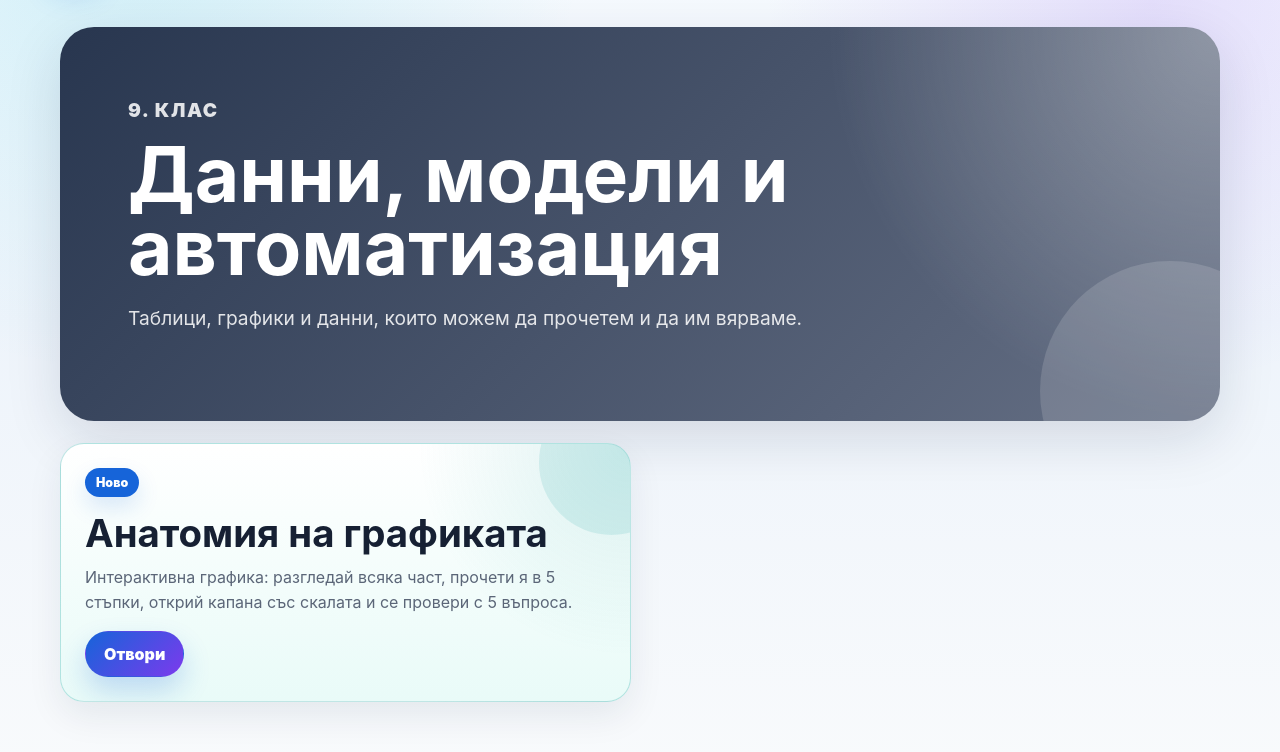
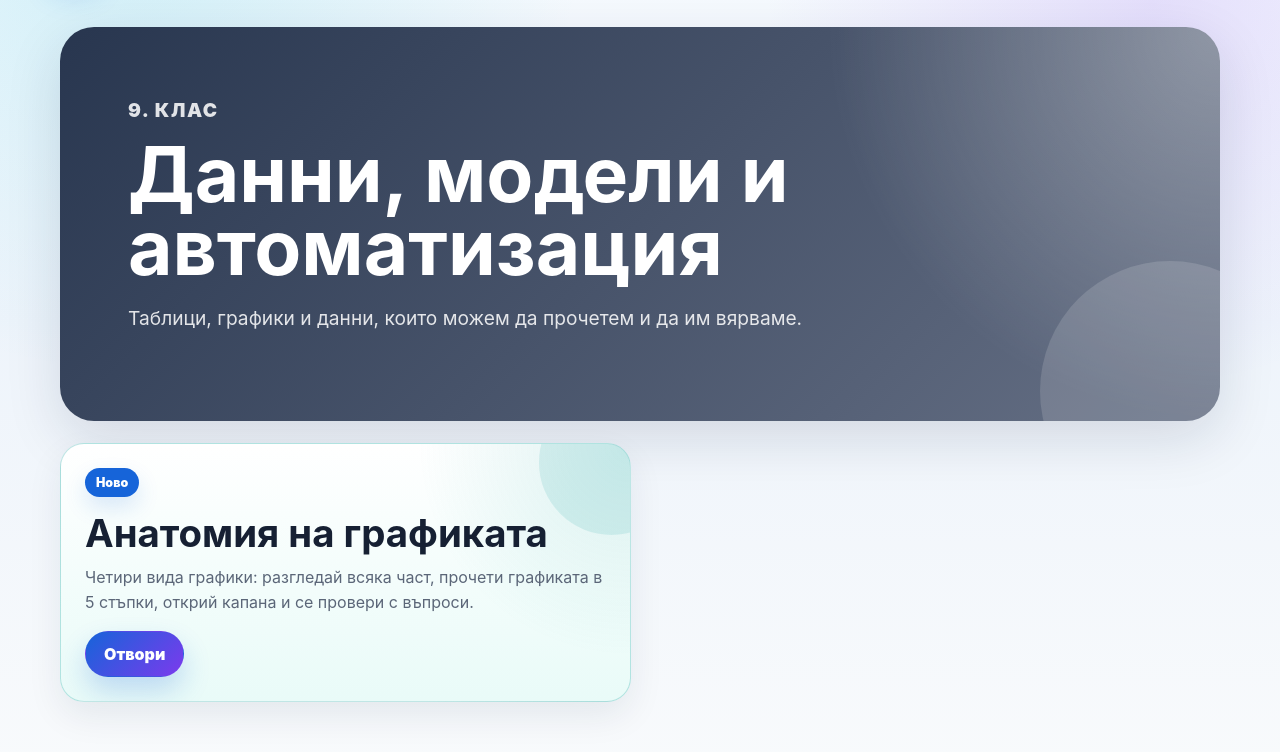
Before and after one commit to missmila-code/it-playground-hub, a plain HTML site: page grade-9.html in a window 1280 px wide. Shown: the part 84-836 px from the top of the page. Drawn offline with Linux system fonts and the light colour scheme.

Commit message:
Update 9th grade card text
Co-Authored-By: Claude Opus 5.5 <noreply@anthropic.com>

```diff
--- a/grade-9.html
+++ b/grade-9.html
@@ -28,7 +28,7 @@
       <article class="activity-card featured teal">
         <span class="tag">Ново</span>
         <h2>Анатомия на графиката</h2>
-        <p>Интерактивна графика: разгледай всяка част, прочети я в 5 стъпки, открий капана със скалата и се провери с 5 въпроса.</p>
+        <p>Четири вида графики: разгледай всяка част, прочети графиката в 5 стъпки, открий капана и се провери с въпроси.</p>
         <a class="button primary" href="chart-anatomy.html">Отвори</a>
       </article>
     </section>
```
